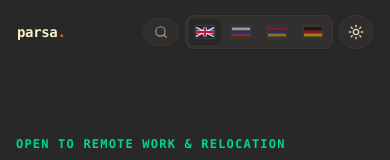
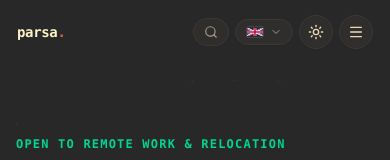
Before and after one commit to parsany/c, a Next.js app: page / in a window 390 px wide. Shown: the top 160 px of the page. Built offline with nearby package versions, Linux system fonts and the light colour scheme.

Commit message:
german language navbar size fix

```diff
--- a/components/ClientLayout.tsx
+++ b/components/ClientLayout.tsx
@@ -1,14 +1,14 @@
 "use client";
 
 import "@/styles/globals.css";
-import { useState, useEffect, useSyncExternalStore } from "react";
+import { useState, useEffect, useRef, useSyncExternalStore } from "react";
 import Link from "next/link";
 import { usePathname } from "next/navigation";
 import CommandMenu from "@/components/CommandMenu";
 import ResumeModal from "@/components/ResumeModal";
 import LanguageSwitcher from "@/components/LanguageSwitcher";
 import { LanguageProvider, useLanguage } from "@/context/LanguageContext";
-import { Sun, Moon, Search } from "lucide-react";
+import { Sun, Moon, Search, Menu, X } from "lucide-react";
 
 function getThemeSnapshot(): "light" | "dark" {
   if (typeof window === "undefined") return "dark";
@@ -37,9 +37,29 @@ function InnerLayout({ children }: { children: React.ReactNode }) {
   const [isOpen, setIsOpen] = useState(false);
   const [isResumeOpen, setIsResumeOpen] = useState(false);
   const [isScrolled, setIsScrolled] = useState(false);
+  const [isMobileNavOpen, setIsMobileNavOpen] = useState(false);
+  const mobileNavRef = useRef<HTMLDivElement>(null);
   const theme = useSyncExternalStore(subscribeTheme, getThemeSnapshot, getServerThemeSnapshot);
   const [transitioningTheme, setTransitioningTheme] = useState<"light" | "dark" | null>(null);
   const { t } = useLanguage();
+
+  useEffect(() => {
+    if (!isMobileNavOpen) return;
+    const handleClickOutside = (e: MouseEvent) => {
+      if (mobileNavRef.current && !mobileNavRef.current.contains(e.target as Node)) {
+        setIsMobileNavOpen(false);
+      }
+    };
+    const handleKeyDown = (e: KeyboardEvent) => {
+      if (e.key === "Escape") setIsMobileNavOpen(false);
+    };
+    document.addEventListener("mousedown", handleClickOutside);
+    window.addEventListener("keydown", handleKeyDown);
+    return () => {
+      document.removeEventListener("mousedown", handleClickOutside);
+      window.removeEventListener("keydown", handleKeyDown);
+    };
+  }, [isMobileNavOpen]);
 
   useEffect(() => {
     const handleScroll = () => {
@@ -135,7 +155,7 @@ function InnerLayout({ children }: { children: React.ReactNode }) {
             <div
               className={`pointer-events-auto mx-auto flex items-center justify-between gap-3 transition-all duration-300 ease-out ${
                 isScrolled
-                  ? "max-w-3xl h-12 px-4 sm:px-5 rounded-full backdrop-blur-xl bg-theme-bg/75 border border-theme-border/80 shadow-[0_8px_30px_rgba(0,0,0,0.08)] dark:shadow-[0_8px_30px_rgba(0,0,0,0.35)]"
+                  ? "max-w-4xl h-12 px-4 sm:px-5 rounded-full backdrop-blur-xl bg-theme-bg/75 border border-theme-border/80 shadow-[0_8px_30px_rgba(0,0,0,0.08)] dark:shadow-[0_8px_30px_rgba(0,0,0,0.35)]"
                   : "max-w-5xl h-16 px-4 sm:px-6 rounded-none bg-transparent border border-transparent"
               }`}
             >
@@ -146,7 +166,7 @@ function InnerLayout({ children }: { children: React.ReactNode }) {
                 parsa<span className="text-theme-accent">.</span>
               </Link>
 
-              <nav className="hidden md:flex items-center gap-5 text-xs font-mono" aria-label="Primary">
+              <nav className="hidden md:flex items-center gap-3.5 lg:gap-5 text-xs font-mono" aria-label="Primary">
                 {navLinks.map((item) => {
                   const isActive = pathname === item.match || pathname?.startsWith(`${item.match}/`);
                   return (
@@ -189,6 +209,52 @@ function InnerLayout({ children }: { children: React.ReactNode }) {
                     <Sun className="h-4 w-4" />
                   )}
                 </button>
+
+                {/* Mobile nav dropdown */}
+                <div className="relative md:hidden" ref={mobileNavRef}>
+                  <button
+                    type="button"
+                    onClick={() => setIsMobileNavOpen((prev) => !prev)}
+                    aria-haspopup="menu"
+                    aria-expanded={isMobileNavOpen}
+                    aria-label="Navigation menu"
+                    className="p-2 rounded-full bg-theme-btnExploreBg/80 hover:bg-theme-bg border border-theme-btnExploreBorder hover:border-theme-accent text-theme-btnExploreText hover:text-theme-text transition-all shadow-xs focus:outline-none cursor-pointer"
+                  >
+                    {isMobileNavOpen ? (
+                      <X className="h-4 w-4" />
+                    ) : (
+                      <Menu className="h-4 w-4" />
+                    )}
+                  </button>
+
+                  {isMobileNavOpen && (
+                    <nav
+                      aria-label="Mobile navigation"
+                      className="absolute right-0 mt-2 w-52 rounded-2xl bg-theme-panelBg/95 backdrop-blur-xl border border-theme-panelBorder shadow-xl py-1.5 z-50 font-mono text-xs"
+                    >
+                      {navLinks.map((item) => {
+                        const isActive = pathname === item.match || pathname?.startsWith(`${item.match}/`);
+                        return (
+                          <Link
+                            key={item.href}
+                            href={item.href}
+                            onClick={() => setIsMobileNavOpen(false)}
+                            className={`flex items-center justify-between px-3.5 py-2.5 transition-colors ${
+                              isActive
+                                ? "bg-theme-accentLight text-theme-accentText font-semibold"
+                                : "text-theme-text hover:bg-theme-bg/60"
+                            }`}
+                          >
+                            <span>{item.label}</span>
+                            <span className={`text-[11px] ${isActive ? "text-theme-accent" : "text-theme-muted"}`}>
+                              {isActive ? "•" : "›"}
+                            </span>
+                          </Link>
+                        );
+                      })}
+                    </nav>
+                  )}
+                </div>
               </div>
             </div>
           </header>
--- a/components/LanguageSwitcher.tsx
+++ b/components/LanguageSwitcher.tsx
@@ -1,6 +1,7 @@
 "use client";
 
-import React from "react";
+import React, { useState, useRef, useEffect } from "react";
+import { ChevronDown, Check } from "lucide-react";
 import { useLanguage } from "@/context/LanguageContext";
 import { Locale } from "@/translations";
 
@@ -88,10 +89,84 @@ export function FlagIcon({ locale, className }: { locale: Locale; className?: st
 
 export default function LanguageSwitcher() {
   const { locale, setLocale, locales } = useLanguage();
+  const [isOpen, setIsOpen] = useState(false);
+  const dropdownRef = useRef<HTMLDivElement>(null);
+
+  useEffect(() => {
+    if (!isOpen) return;
+    const handleClickOutside = (e: MouseEvent) => {
+      if (dropdownRef.current && !dropdownRef.current.contains(e.target as Node)) {
+        setIsOpen(false);
+      }
+    };
+    const handleKeyDown = (e: KeyboardEvent) => {
+      if (e.key === "Escape") setIsOpen(false);
+    };
+    document.addEventListener("mousedown", handleClickOutside);
+    window.addEventListener("keydown", handleKeyDown);
+    return () => {
+      document.removeEventListener("mousedown", handleClickOutside);
+      window.removeEventListener("keydown", handleKeyDown);
+    };
+  }, [isOpen]);
+
+  const currentLocale = locales.find((l) => l.code === locale) || locales[0];
 
   return (
+    <>
+      {/* Compact dropdown on mobile / tablet (< lg) */}
+      <div className="relative lg:hidden" ref={dropdownRef}>
+        <button
+          type="button"
+          onClick={() => setIsOpen((prev) => !prev)}
+          aria-haspopup="listbox"
+          aria-expanded={isOpen}
+          aria-label={`Language: ${currentLocale.fullLabel}`}
+          className="inline-flex items-center gap-1.5 px-2.5 py-1.5 rounded-full bg-theme-btnExploreBg/80 hover:bg-theme-bg border border-theme-btnExploreBorder hover:border-theme-accent text-theme-text transition-all shadow-xs cursor-pointer"
+        >
+          <FlagIcon locale={locale} className="w-4.5 h-3 border border-black/10 dark:border-white/10" />
+          <ChevronDown className={`h-3 w-3 text-theme-muted transition-transform duration-150 ${isOpen ? "rotate-180" : ""}`} />
+        </button>
+
+        {isOpen && (
           <div
-      className="inline-flex items-center p-0.5 rounded-lg bg-theme-btnExploreBg border border-theme-btnExploreBorder shadow-sm select-none gap-0.5"
+            role="listbox"
+            aria-label="Language selector"
+            className="absolute right-0 mt-2 w-40 rounded-xl bg-theme-panelBg border border-theme-panelBorder shadow-xl py-1 z-50 font-mono text-xs"
+          >
+            {locales.map((item) => {
+              const isActive = locale === item.code;
+              return (
+                <button
+                  key={item.code}
+                  type="button"
+                  role="option"
+                  aria-selected={isActive}
+                  onClick={() => {
+                    setLocale(item.code);
+                    setIsOpen(false);
+                  }}
+                  className={`w-full flex items-center justify-between px-3 py-2 text-left transition-colors cursor-pointer ${
+                    isActive
+                      ? "bg-theme-accentLight text-theme-accentText font-semibold"
+                      : "text-theme-text hover:bg-theme-bg/60"
+                  }`}
+                >
+                  <span className="flex items-center gap-2.5">
+                    <FlagIcon locale={item.code} className="w-4.5 h-3 border border-black/10 dark:border-white/10" />
+                    <span>{item.fullLabel}</span>
+                  </span>
+                  {isActive && <Check className="h-3 w-3 text-theme-accent shrink-0" />}
+                </button>
+              );
+            })}
+          </div>
+        )}
+      </div>
+
+      {/* Inline flag bar on desktop (lg+) */}
+      <div
+        className="hidden lg:inline-flex items-center p-0.5 rounded-full bg-theme-btnExploreBg/80 border border-theme-btnExploreBorder shadow-xs select-none gap-0.5"
         role="group"
         aria-label="Language selector"
       >
@@ -102,18 +177,19 @@ export default function LanguageSwitcher() {
               key={item.code}
               onClick={() => setLocale(item.code)}
               title={item.fullLabel}
-            className={`p-1.5 rounded-md transition-all cursor-pointer flex items-center justify-center ${
+              className={`p-1.5 rounded-full transition-all cursor-pointer flex items-center justify-center ${
                 isActive
-                ? "bg-theme-bg border border-theme-border shadow-xs opacity-100 scale-105"
-                : "opacity-50 hover:opacity-100 hover:bg-theme-bg/40 border border-transparent"
+                  ? "bg-theme-bg border border-theme-border shadow-xs opacity-100"
+                  : "opacity-55 hover:opacity-100 hover:bg-theme-bg/40 border border-transparent"
               }`}
               aria-pressed={isActive}
               aria-label={item.fullLabel}
             >
-            <FlagIcon locale={item.code} className="w-5 h-3.5 border border-black/10 dark:border-white/10" />
+              <FlagIcon locale={item.code} className="w-4.5 h-3 border border-black/10 dark:border-white/10" />
             </button>
           );
         })}
       </div>
+    </>
   );
 }
```
Lines whose indentation alone changed are shown as unchanged.
